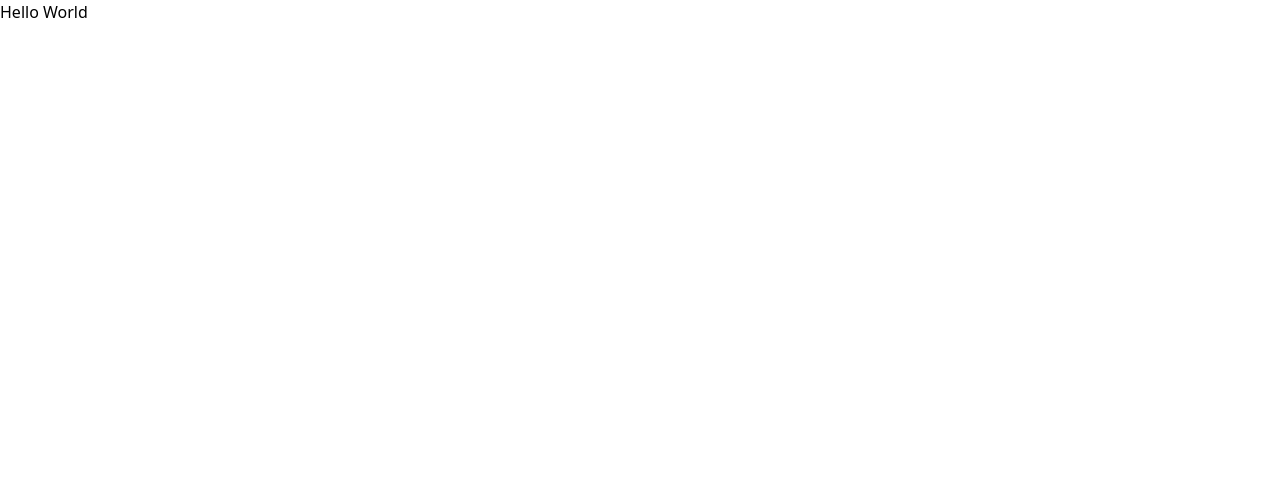
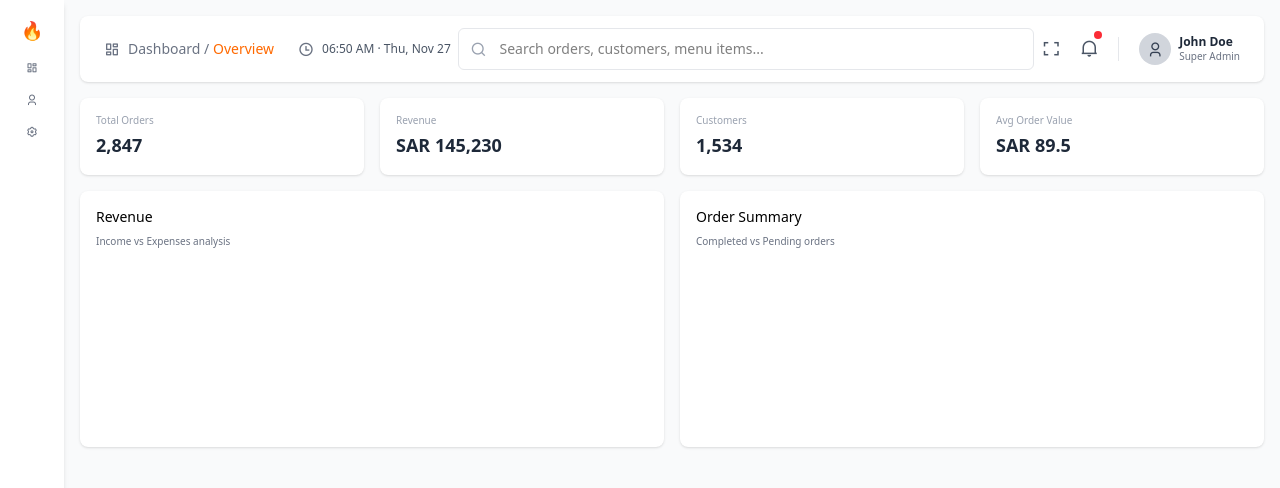
Before and after one commit to ganeshWebseeder/CRM-App, a React (Vite) app: page /dashboard in a window 1280 px wide. Shown: the top 488 px of the page. Built offline with nearby package versions, Linux system fonts and the light colour scheme.

Commit message:
Navbar section

```diff
--- a/index.html
+++ b/index.html
@@ -6,6 +6,8 @@
     <meta name="viewport" content="width=device-width, initial-scale=1.0" />
     <title>crm-app</title>
   </head>
+  <link href="https://cdn.jsdelivr.net/npm/remixicon/fonts/remixicon.css" rel="stylesheet">
+
   <body>
     <div id="root"></div>
     <script type="module" src="/src/main.jsx"></script>
--- a/src/App.jsx
+++ b/src/App.jsx
@@ -1,13 +1,11 @@
-import React from 'react'
+import Dashboard from "./Pages/Dashboard";
+
 function App() {
-
   return (
-    <>
-    <div>
-      Hello World
+    <div className="flex bg-[#f9fafb] min-h-screen text-xs">
+      <Dashboard />
     </div>
-    </>
-  )
+  );
 }
 
-export default App
+export default App;
--- /dev/null
+++ b/src/Pages/Dashboard.jsx
@@ -0,0 +1,35 @@
+import Sidebar from "../components/Dash-ui/Sidebar";
+import Navbar from "../components/Dash-ui/Navbar";
+import StatsCard from "../components/Dash-ui/StatsCard";
+
+ function Dashboard() {
+  return (
+    <div className="flex flex-1">
+      <Sidebar />
+      <div className="flex-1 p-4">
+        <Navbar />
+        <div className="grid grid-cols-4 gap-4 mb-4">
+          <StatsCard title="Total Orders" value="2,847" />
+          <StatsCard title="Revenue" value="SAR 145,230" />
+          <StatsCard title="Customers" value="1,534" />
+          <StatsCard title="Avg Order Value" value="SAR 89.5" />
+        </div>
+
+        <div className="grid grid-cols-2 gap-4">
+          <div className="bg-white rounded-lg p-4 shadow-sm h-64">
+            <h3 className="text-sm font-medium mb-2">Revenue</h3>
+            <p className="text-[10px] text-gray-500">Income vs Expenses analysis</p>
+            {/* Chart here */}
+          </div>
+
+          <div className="bg-white rounded-lg p-4 shadow-sm h-64">
+            <h3 className="text-sm font-medium mb-2">Order Summary</h3>
+            <p className="text-[10px] text-gray-500">Completed vs Pending orders</p>
+            {/* Chart here */}
+          </div>
+        </div>
+      </div>
+    </div>
+  );
+}
+export default Dashboard;
--- /dev/null
+++ b/src/components/Dash-ui/Navbar.jsx
@@ -0,0 +1,90 @@
+import { useState, useEffect } from "react";
+
+export default function Navbar() {
+  const [isFullscreen, setIsFullscreen] = useState(false);
+  const [currentTime, setCurrentTime] = useState("");
+
+  // Update live time
+  useEffect(() => {
+    const updateTime = () => {
+      const now = new Date();
+      const time = now.toLocaleTimeString([], { hour: "2-digit", minute: "2-digit" });
+      const date = now.toLocaleDateString([], { weekday: "short", month: "short", day: "numeric" });
+      setCurrentTime(`${time} · ${date}`);
+    };
+    updateTime();
+    const timer = setInterval(updateTime, 1000);
+    return () => clearInterval(timer);
+  }, []);
+
+  // Handle fullscreen toggle
+  const toggleFullscreen = () => {
+    if (!document.fullscreenElement) {
+      document.documentElement.requestFullscreen();
+      setIsFullscreen(true);
+    } else {
+      document.exitFullscreen();
+      setIsFullscreen(false);
+    }
+  };
+
+  return (
+    <div className="flex justify-between items-center bg-white px-6 py-3 rounded-lg shadow-sm mb-4">
+      {/* LEFT SIDE: Dashboard + Timer */}
+      <div className="flex items-center space-x-6">
+        <div className="flex items-center space-x-2 text-gray-700">
+          <i className="ri-dashboard-line text-base text-gray-500"></i>
+          <p className="text-sm text-gray-500">
+            Dashboard / <span className="text-gray-900 font-medium text-orange-500">Overview</span>
+          </p>
+        </div>
+        <div className="flex items-center text-xs text-gray-600">
+          <i className="ri-time-line mr-2 text-base text-gray-500"></i>
+          {currentTime}
+        </div>
+      </div>
+
+      {/* CENTER: Search Bar */}
+      <div className="relative w-[36rem]">
+        <i className="ri-search-line absolute left-3 top-1/2 -translate-y-1/2 text-gray-400 text-base"></i>
+        <input
+          type="text"
+          placeholder="Search orders, customers, menu items..."
+          className="border border-gray-200 rounded-md pl-10 pr-4 py-2.5 text-sm w-full focus:outline-none focus:ring-1 focus:ring-gray-300"
+        />
+      </div>
+
+      {/* RIGHT SIDE: Icons */}
+      <div className="flex items-center space-x-5 text-gray-600">
+        {/* Toggle Fullscreen */}
+        <button title="Toggle Fullscreen" onClick={toggleFullscreen}>
+          <i
+            className={`${
+              isFullscreen ? "ri-fullscreen-exit-line" : "ri-fullscreen-line"
+            } text-lg hover:text-gray-800`}
+          ></i>
+        </button>
+
+        {/* Notification */}
+        <button title="Notifications" className="relative">
+          <i className="ri-notification-2-line text-lg hover:text-gray-800"></i>
+          <span className="absolute -top-1 -right-1 w-2 h-2 bg-red-500 rounded-full"></span>
+        </button>
+
+        {/* Divider */}
+        <div className="w-px h-6 bg-gray-200"></div>
+
+        {/* User Profile */}
+        <div className="flex items-center space-x-2">
+          <div className="w-8 h-8 bg-gray-300 rounded-full flex items-center justify-center">
+            <i className="ri-user-3-line text-gray-700 text-base"></i>
+          </div>
+          <div>
+            <p className="text-xs font-semibold text-gray-800">John Doe</p>
+            <p className="text-[10px] text-gray-500">Super Admin</p>
+          </div>
+        </div>
+      </div>
+    </div>
+  );
+}
--- /dev/null
+++ b/src/components/Dash-ui/Sidebar.jsx
@@ -0,0 +1,12 @@
+export default function Sidebar() {
+  return (
+    <div className="w-16 bg-white shadow-md flex flex-col items-center py-4 space-y-4">
+      <div className="text-red-500 font-bold text-lg">🔥</div>
+      <div className="flex flex-col space-y-4 text-gray-500">
+        <i className="ri-dashboard-line"></i>
+        <i className="ri-user-3-line"></i>
+        <i className="ri-settings-3-line"></i>
+      </div>
+    </div>
+  );
+}
--- /dev/null
+++ b/src/components/Dash-ui/StatsCard.jsx
@@ -0,0 +1,11 @@
+export default function StatsCard({ title, value, icon }) {
+  return (
+    <div className="bg-white rounded-lg p-4 shadow-sm flex flex-col space-y-1">
+      <div className="flex justify-between items-center text-gray-400 text-[10px]">
+        <span>{title}</span>
+        <span>{icon}</span>
+      </div>
+      <div className="text-lg font-bold text-gray-800">{value}</div>
+    </div>
+  );
+}
```
Also changed, not shown: src/components/Dash-ui/OrderSummaryChart.jsx (added), src/components/Dash-ui/RecentOrders.jsx (added), src/components/Dash-ui/RevenueChart.jsx (added).
